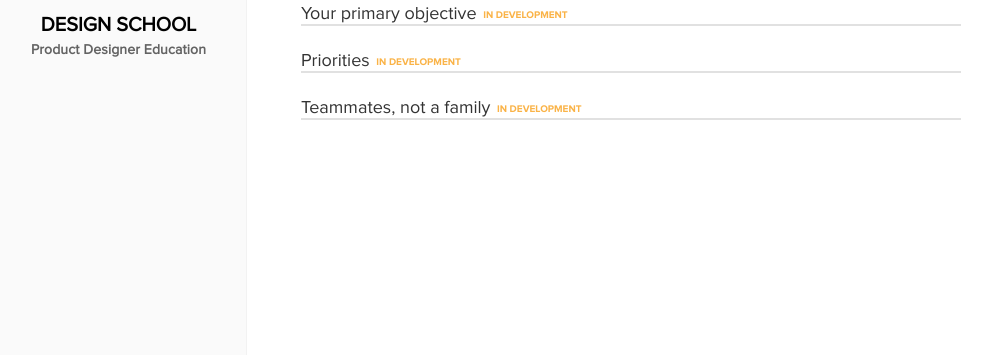
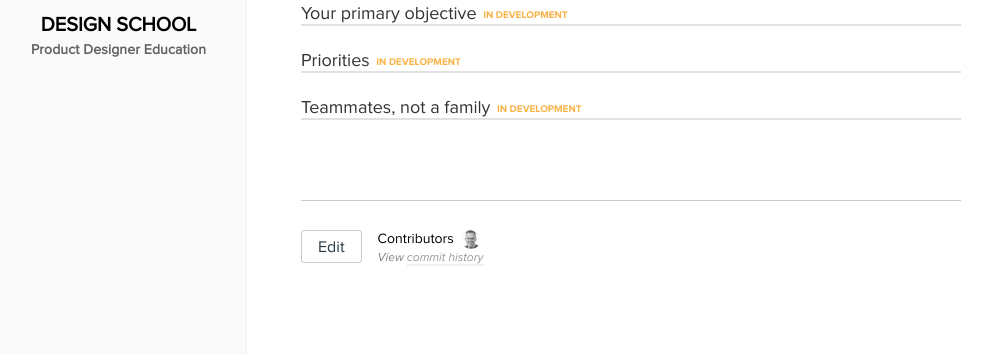
Before and after one commit to davemart-in/designschool, a PHP site: page /leadership/ in a window 1280 px wide. Shown: the part 445-800 px from the top of the page, without its empty margins (9-1001 px from the left). Run offline with PHP 8.4, Linux system fonts and the light colour scheme.

Commit message:
Added contributors section to bottom of each page

```diff
--- a/404.php
+++ b/404.php
@@ -18,6 +18,10 @@
 			<p>We can’t find that page, but don‘t give up now! Try heading back at the <a href="/">home page</a>.</p>
 			<img src="/img/cheer-up.gif" width="100%" />
 		</article>
+		<?php
+		$contributors = array('davemart-in');
+		include $_SERVER['DOCUMENT_ROOT'] . '/_contributors.php';
+		?>
 	</main>
 	<script type="text/javascript" src="/ds.js?<?php echo $cachebuster; ?>"></script>
 </body>
--- /dev/null
+++ b/_contributors.php
@@ -0,0 +1,11 @@
+<section class="contributors">
+	<a href="https://github.com/davemart-in/designschool/edit/main<?php echo $_SERVER['REQUEST_URI']; ?>index.php" target="_blank" class="btn edit">Edit</a>
+	<div class="people">
+		Contributors
+		<?php foreach ($contributors as &$contributor) { ?>
+    	<a href="https://github.com/<?php echo $contributor; ?>/" class="person" title="<?php echo $contributor; ?>"><img src="/img/contributors/<?php echo $contributor; ?>.jpg" alt="contributor avatar"></a>
+    	<?php } ?>
+		<br />
+		<em>View <a href="https://github.com/davemart-in/designschool/commits/main<?php echo $_SERVER['REQUEST_URI']; ?>index.php" target="_blank">commit history</a><em>
+	</div>
+</section>
--- a/_nav.php
+++ b/_nav.php
@@ -31,6 +31,10 @@
     <div class="right">
         <a href="/about/"<?php if ($_SERVER['REQUEST_URI'] == '/about/') { ?>style="font-weight: bold;"<?php } ?>>About</a>
         <a href="/changelog/"<?php if ($_SERVER['REQUEST_URI'] == '/changelog/') { ?>style="font-weight: bold;"<?php } ?>>Changelog</a>
+        <?php
+        // No need to edit home, changelog and about pages
+        if ($_SERVER['REQUEST_URI'] != '/' && $_SERVER['REQUEST_URI'] != '/about/' && $_SERVER['REQUEST_URI'] != '/changelog/') { ?>
         <a href="https://github.com/davemart-in/designschool/edit/main<?php echo $_SERVER['REQUEST_URI']; ?>index.php" class="edit btn">Edit</a>
+    	<?php } ?>
     </div>
 </nav>
--- a/_top.php
+++ b/_top.php
@@ -1,2 +1,2 @@
 <?php
-$cachebuster = '12.30.20';
+$cachebuster = '12.30.20.1';
--- a/changelog/index.php
+++ b/changelog/index.php
@@ -35,6 +35,12 @@
 						  <span class="badge added">added</span>
 						  <div class="desc">
 								<p>Cache busting</p>
+						  </div>
+					</div>
+					<div class="task">
+						  <span class="badge added">added</span>
+						  <div class="desc">
+								<p>Contributor section</p>
 						  </div>
 					</div>
 				</div>
--- a/ds.css
+++ b/ds.css
@@ -166,6 +166,38 @@ ul {
 	position: relative;
 	top: 10px;
 	width: calc(100% - 224px);
+}
+/* ------------------------------------- */
+/* CONTRIBUTORS */
+/* ------------------------------------- */
+.contributors {
+	align-items: center;
+	border-top: 1px solid #ccc;
+	display: flex;
+	margin-top: 80px;
+	padding-top: 24px;
+}
+.contributors .people {
+	font-size: 14px;
+	line-height: 18px;
+	margin-left: 16px;
+	position: relative;
+	top: -2px;
+}
+.contributors .people em {
+	font-size: 12px;
+	opacity: 0.5;
+}
+.contributors .person {
+	border: none !important;
+	margin-left: 4px;
+	position: relative;
+	top: 6px;
+}
+.contributors .person img {
+	border-radius: 100%;
+	height: 20px;
+	width: 20px;
 }
 /* ------------------------------------- */
 /* HEADER */
--- a/ds.js
+++ b/ds.js
@@ -16,9 +16,11 @@ window.DS = function () {
 	// -------------------------------------------------------------
 	function init() {
 		// Edit link event
-		document.querySelector('.edit').addEventListener('click', function(e) {
-			e.preventDefault();
-			modalShow();
+		document.querySelectorAll('.edit').forEach(function(editButton) {
+			editButton.addEventListener('click', function(e) {
+				e.preventDefault();
+				modalShow();
+			});
 		});
 	}
 	function modalEvents() {
--- a/leadership/index.php
+++ b/leadership/index.php
@@ -23,6 +23,10 @@
 				<a href="/leadership/team/" class="status progress">Teammates, not a family <span class="stage">in development</span></a>
 			</div>
 		</article>
+		<?php
+		$contributors = array('davemart-in');
+		include $_SERVER['DOCUMENT_ROOT'] . '/_contributors.php';
+		?>
 	</main>
 	<script type="text/javascript" src="/ds.js?<?php echo $cachebuster; ?>"></script>
 </body>
--- a/leadership/objective/index.php
+++ b/leadership/objective/index.php
@@ -17,6 +17,10 @@
 			</hgroup>
 			<p>Establish a healthy environment and assemble a team of designers who play well together and who deliver exceptional work, on time.</p>
 		</article>
+		<?php
+		$contributors = array('davemart-in');
+		include $_SERVER['DOCUMENT_ROOT'] . '/_contributors.php';
+		?>
 	</main>
 	<script type="text/javascript" src="/ds.js?<?php echo $cachebuster; ?>"></script>
 </body>
--- a/leadership/playbook/index.php
+++ b/leadership/playbook/index.php
@@ -17,6 +17,10 @@
 			</hgroup>
 			<p>The following resource is meant to be a list of ideas for you to consider, not a prescriptive path to follow.</p>
 		</article>
+		<?php
+		$contributors = array('davemart-in');
+		include $_SERVER['DOCUMENT_ROOT'] . '/_contributors.php';
+		?>
 	</main>
 	<script type="text/javascript" src="/ds.js?<?php echo $cachebuster; ?>"></script>
 </body>
--- a/leadership/priorities/index.php
+++ b/leadership/priorities/index.php
@@ -17,6 +17,10 @@
 			</hgroup>
 			<p>Principles, People, Product, Profit always in that order.</p>
 		</article>
+		<?php
+		$contributors = array('davemart-in');
+		include $_SERVER['DOCUMENT_ROOT'] . '/_contributors.php';
+		?>
 	</main>
 	<script type="text/javascript" src="/ds.js?<?php echo $cachebuster; ?>"></script>
 </body>
--- a/leadership/team/index.php
+++ b/leadership/team/index.php
@@ -18,6 +18,10 @@
 			<p>Thinking of your designers like a sports team and you're their coach.</p>
 			<p>Note from Erin: Maybe worth noting here that there are different types of leadership styles? https://intenseminimalism.com/2015/the-six-styles-of-leadership/</p>
 		</article>
+		<?php
+		$contributors = array('davemart-in');
+		include $_SERVER['DOCUMENT_ROOT'] . '/_contributors.php';
+		?>
 	</main>
 	<script type="text/javascript" src="/ds.js?<?php echo $cachebuster; ?>"></script>
 </body>
```
Also changed, not shown: img/contributors/davemart-in.jpg (added).
